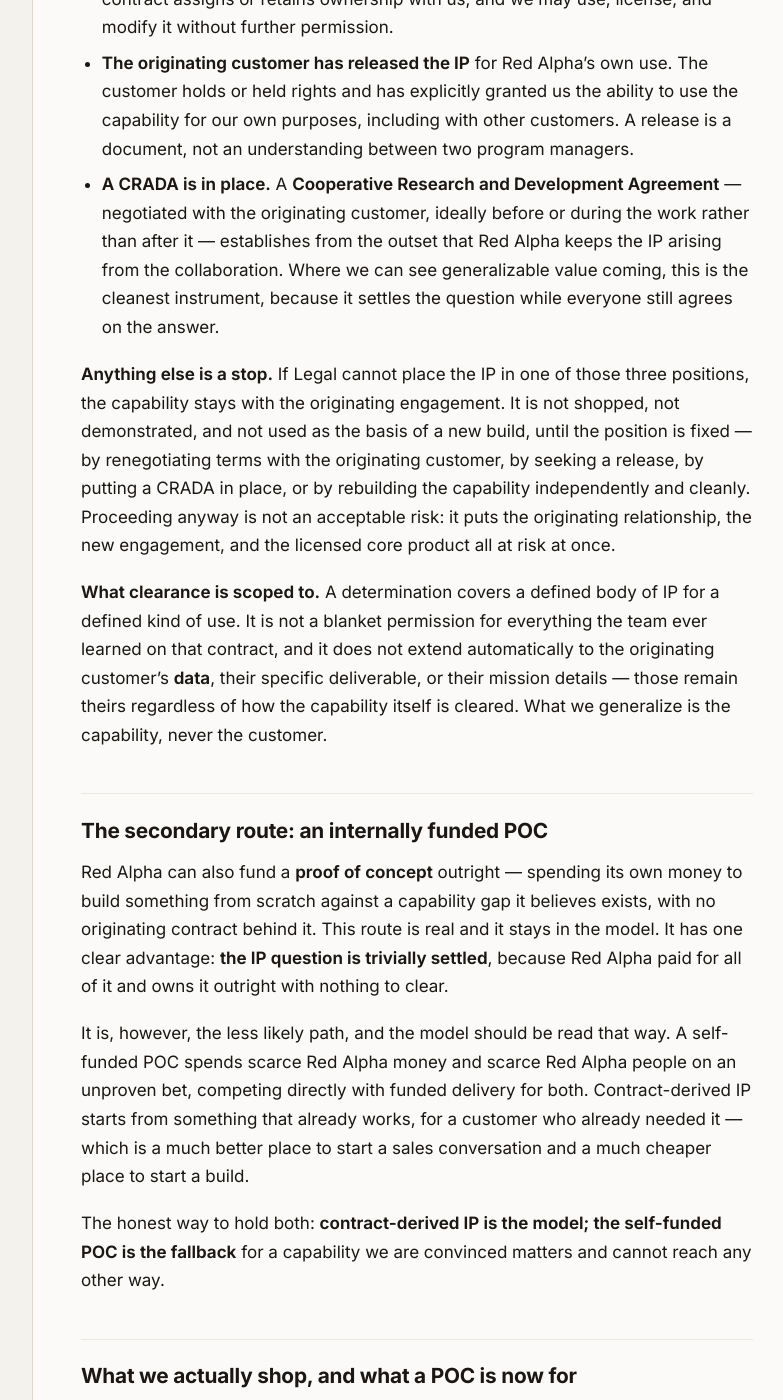
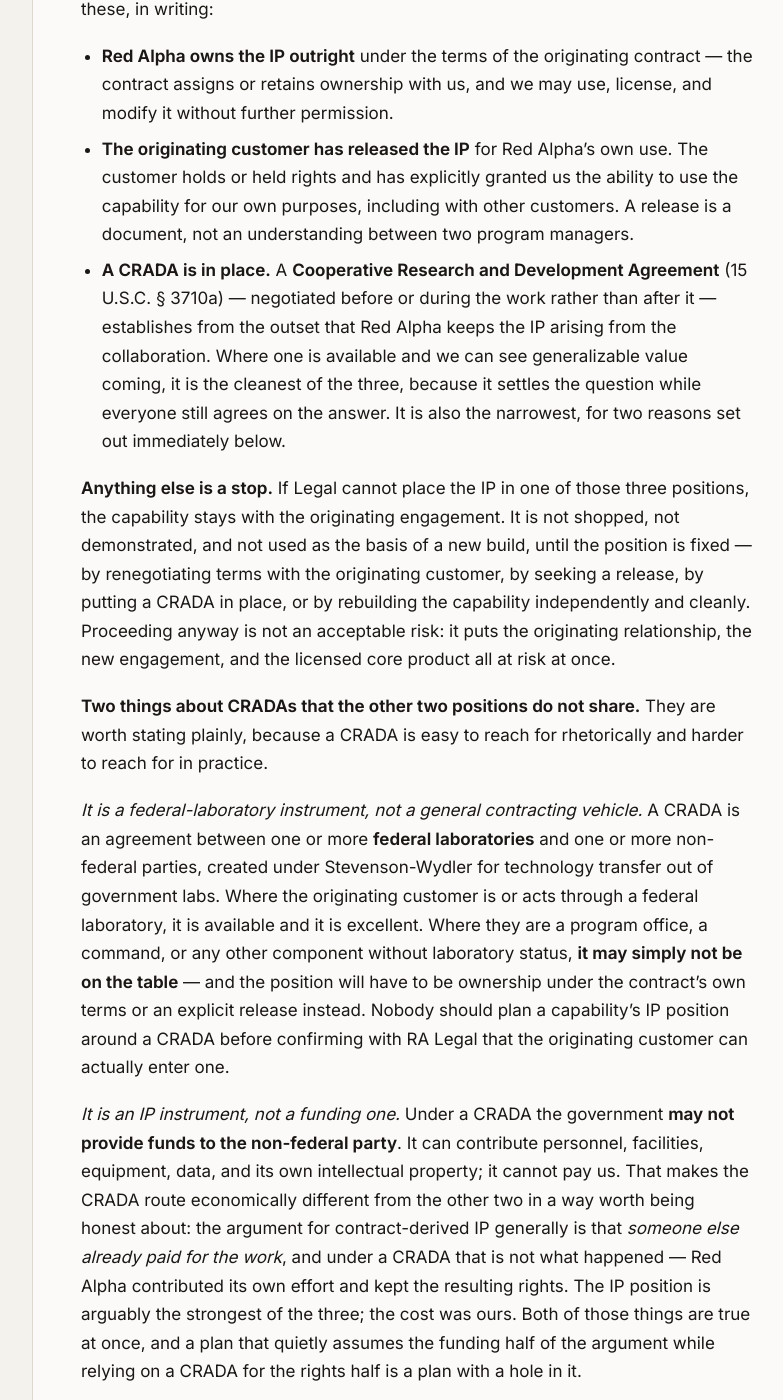
Before and after one commit to RA-Rob/IPT-Workflow, a Jekyll site: the page built from docs/01-ip-origin-and-clearance.md, in a window 1280 px wide and 1400 px high, scrolled down 2685 px. Shown: the whole window, without its empty margins (255-1038 px from the left). Built offline with Jekyll 4.4.1, drawn with Linux system fonts in a browser that asks for light colours; our own code applies the rules of GitHub Pages for plain Markdown files; some of the changed text lies outside the part shown.

Commit message:
Qualify the CRADA position: federal-lab scope, and not a funding vehicle
Confirmed CRADA expands to Cooperative (not Creative) Research and Development
Agreement, per 15 U.S.C. 3710a. Verifying that surfaced two constraints the
previous draft glossed over, both of which narrow the position materially.

A CRADA is a technology-transfer instrument between one or more federal
laboratories and one or more non-federal parties. Where the originating customer
is or acts through a federal lab it is available and excellent; where they are a
program office or a command without laboratory status it may not be on the table
at all. The earlier text presented it as something we would simply negotiate
with any originating customer, which is not right.

And a CRADA is not a funding vehicle — the government may contribute people,
facilities, equipment, data and its own IP, but may not pay the non-federal
party. That matters to the argument the reframe rests on. The general case for
contract-derived IP is that someone else already paid for the work; under a
CRADA that is not what happened. The IP position is arguably the strongest of
the three and the cost was ours, both at once. A plan that assumes the funding
half of the argument while relying on a CRADA for the rights half has a hole in
it, so the docs now say that outright.

Doc 01 gains a passage setting out both constraints and qualifies its economics
bullet accordingly; the glossary entry is rewritten with the statutory basis and
both limits; OI-28 now asks RA Legal for a read on how many of our customers can
enter a CRADA at all, on the grounds that if the answer is "not many" this is a
special case rather than a default and OI-26 carries more weight. The executive
summary's leadership ask says the same in one sentence, since leadership is who
decides how hard to push on standard terms instead. Source list gains an
intellectual-property section with the statute, NIST, and DAU.

Co-Authored-By: Claude Opus 5 (1M context) <noreply@anthropic.com>

```diff
--- a/docs/01-ip-origin-and-clearance.md
+++ b/docs/01-ip-origin-and-clearance.md
@@ -16,7 +16,7 @@ That is the primary route, and it is the route to plan around. Red Alpha *can* s
 
 Two consequences follow immediately, and the rest of this document is about them:
 
-- **The economics are far better than a self-funded build.** The origin cost was already paid by the first engagement. What Red Alpha spends is the marginal cost of generalizing and packaging, not the full cost of invention.
+- **The economics are usually far better than a self-funded build.** Where the capability was built under a funded delivery contract, the origin cost was already paid by that engagement, and what Red Alpha spends is the marginal cost of generalizing and packaging rather than the full cost of invention. (The CRADA route is the exception — see below — because under a CRADA the government does not fund us at all.)
 - **The ownership question is far harder than a self-funded build.** IP produced under someone else's contract is not automatically ours. A POC Red Alpha funds outright carries no ambiguity about who owns it; contract-derived IP carries that ambiguity by default. **This is the trade, and it is why RA Legal is not optional here.**
 
 ## The route, step by step
@@ -39,9 +39,15 @@ Stage 0 is deliberately ungated: subjecting exploratory, unfunded work to charte
 
 - **Red Alpha owns the IP outright** under the terms of the originating contract — the contract assigns or retains ownership with us, and we may use, license, and modify it without further permission.
 - **The originating customer has released the IP** for Red Alpha's own use. The customer holds or held rights and has explicitly granted us the ability to use the capability for our own purposes, including with other customers. A release is a document, not an understanding between two program managers.
-- **A CRADA is in place.** A **Cooperative Research and Development Agreement** — negotiated with the originating customer, ideally before or during the work rather than after it — establishes from the outset that Red Alpha keeps the IP arising from the collaboration. Where we can see generalizable value coming, this is the cleanest instrument, because it settles the question while everyone still agrees on the answer.
+- **A CRADA is in place.** A **Cooperative Research and Development Agreement** (15 U.S.C. § 3710a) — negotiated before or during the work rather than after it — establishes from the outset that Red Alpha keeps the IP arising from the collaboration. Where one is available and we can see generalizable value coming, it is the cleanest of the three, because it settles the question while everyone still agrees on the answer. It is also the narrowest, for two reasons set out immediately below.
 
 **Anything else is a stop.** If Legal cannot place the IP in one of those three positions, the capability stays with the originating engagement. It is not shopped, not demonstrated, and not used as the basis of a new build, until the position is fixed — by renegotiating terms with the originating customer, by seeking a release, by putting a CRADA in place, or by rebuilding the capability independently and cleanly. Proceeding anyway is not an acceptable risk: it puts the originating relationship, the new engagement, and the licensed core product all at risk at once.
+
+**Two things about CRADAs that the other two positions do not share.** They are worth stating plainly, because a CRADA is easy to reach for rhetorically and harder to reach for in practice.
+
+*It is a federal-laboratory instrument, not a general contracting vehicle.* A CRADA is an agreement between one or more **federal laboratories** and one or more non-federal parties, created under Stevenson-Wydler for technology transfer out of government labs. Where the originating customer is or acts through a federal laboratory, it is available and it is excellent. Where they are a program office, a command, or any other component without laboratory status, **it may simply not be on the table** — and the position will have to be ownership under the contract's own terms or an explicit release instead. Nobody should plan a capability's IP position around a CRADA before confirming with RA Legal that the originating customer can actually enter one.
+
+*It is an IP instrument, not a funding one.* Under a CRADA the government **may not provide funds to the non-federal party**. It can contribute personnel, facilities, equipment, data, and its own intellectual property; it cannot pay us. That makes the CRADA route economically different from the other two in a way worth being honest about: the argument for contract-derived IP generally is that *someone else already paid for the work*, and under a CRADA that is not what happened — Red Alpha contributed its own effort and kept the resulting rights. The IP position is arguably the strongest of the three; the cost was ours. Both of those things are true at once, and a plan that quietly assumes the funding half of the argument while relying on a CRADA for the rights half is a plan with a hole in it.
 
 **What clearance is scoped to.** A determination covers a defined body of IP for a defined kind of use. It is not a blanket permission for everything the team ever learned on that contract, and it does not extend automatically to the originating customer's **data**, their specific deliverable, or their mission details — those remain theirs regardless of how the capability itself is cleared. What we generalize is the capability, never the customer.
 
@@ -118,5 +124,6 @@ The route above answers where the IP comes from and on what basis we may use it.
 
 ## Changelog
 
+- v0.3 — 2026-09-22 — qualified the CRADA position: it is a federal-laboratory instrument under 15 U.S.C. § 3710a (so unavailable where the originating customer lacks lab status) and not a funding vehicle (the government may not pay the non-federal party), which makes its economics different from the other two positions. Reflected in OI-28.
 - v0.2 — 2026-09-22 — reframed around **contract-derived IP** as the primary origin, with RA Legal's **IP clearance** as a hard precondition to shopping and three acceptable ownership positions (RA ownership, customer release, CRADA). The internally funded POC is retained as the secondary route. Document renamed from `01-ideation-and-poc-origin.md`.
 - v0.1 — 2026-08-31 — initial document: ideation as the origin of a self-funded POC.
```
Also changed, not shown: other parts of docs/01-ip-origin-and-clearance.md (+1 -1 lines), EXECUTIVE-SUMMARY.md (+1 -1 lines), docs/04-team-structure-and-roles.md (+1 -1 lines), docs/07-glossary-and-references.md (+7 -2 lines), docs/08-open-items.md (+4 -2 lines).
